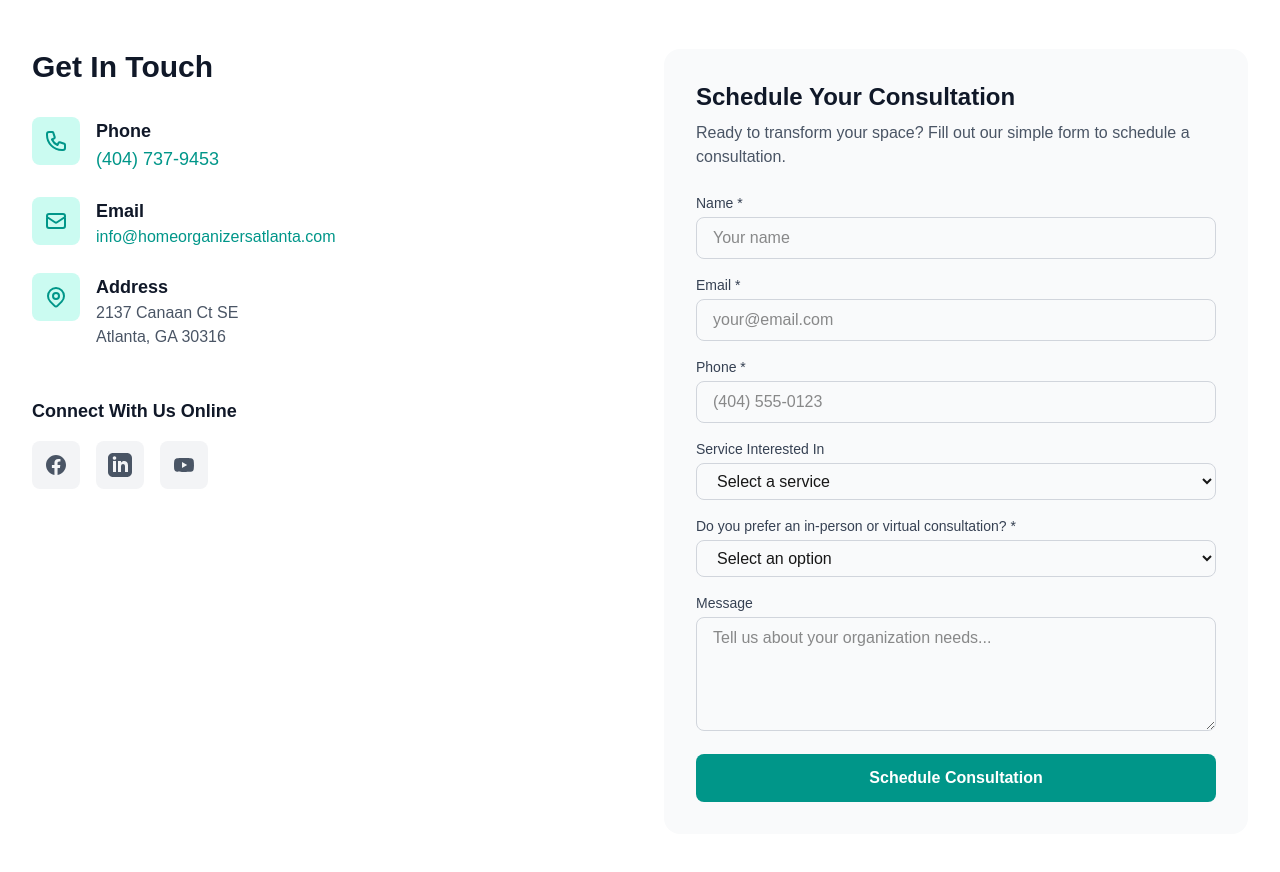
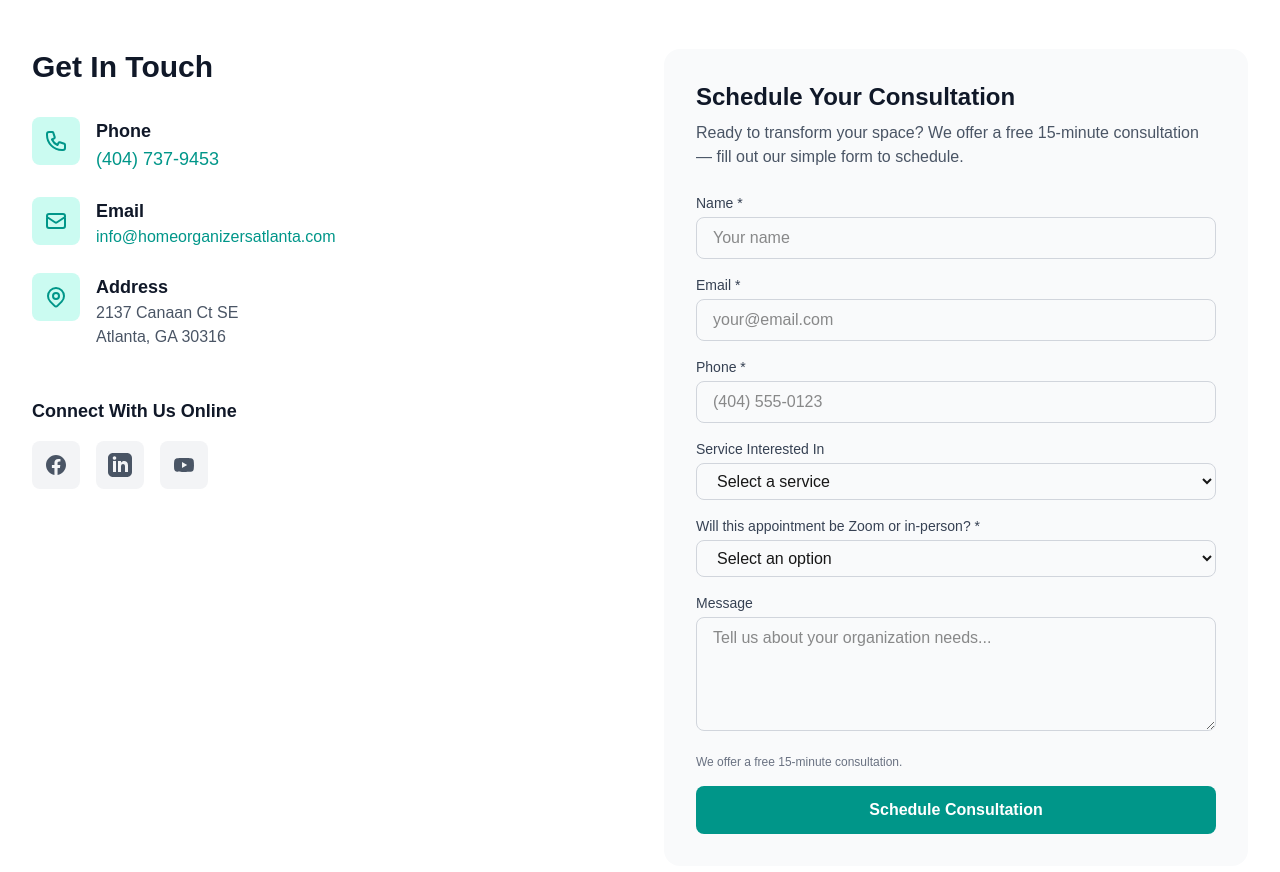
Before and after one commit to mperlmutter83/home-organizers-atlanta, a Next.js app: page /contact in a window 1280 px wide. Shown: the part 660-1532 px from the top of the page. Built offline with nearby package versions, Linux system fonts and the light colour scheme.

Commit message:
Offer free 15-minute consultation

```diff
--- a/src/app/api/lead/route.ts
+++ b/src/app/api/lead/route.ts
@@ -28,7 +28,7 @@ export async function POST(request: NextRequest) {
 
     const parts = [
       service ? `Service: ${serviceLabels[service] ?? service}` : null,
-      consultationType ? `Consultation preference: ${consultationType === 'in-person' ? 'In-Person' : 'Virtual'}` : null,
+      consultationType ? `Consultation preference: ${consultationType === 'in-person' ? 'In-Person' : consultationType === 'zoom' ? 'Zoom' : 'Virtual'}` : null,
       consultationType === 'in-person' && address ? `Address: ${address}` : null,
       message || null,
     ].filter(Boolean);
--- a/src/app/contact/page.tsx
+++ b/src/app/contact/page.tsx
@@ -160,7 +160,7 @@ export default function ContactPage() {
               <div className="bg-gray-50 rounded-2xl p-8">
                 <h2 className="text-2xl font-bold text-gray-900 mb-2">Schedule Your Consultation</h2>
                 <p className="text-gray-600 mb-6">
-                  Ready to transform your space? Fill out our simple form to schedule a consultation.
+                  Ready to transform your space? We offer a free 15-minute consultation — fill out our simple form to schedule.
                 </p>
                 <LeadForm />
               </div>
--- a/src/components/LeadForm.tsx
+++ b/src/components/LeadForm.tsx
@@ -132,7 +132,7 @@ export default function LeadForm({ className = '' }: LeadFormProps) {
 
       <div>
         <label htmlFor="consultationType" className="block text-sm font-medium text-gray-700 mb-1">
-          Do you prefer an in-person or virtual consultation? *
+          Will this appointment be Zoom or in-person? *
         </label>
         <select
           id="consultationType"
@@ -143,7 +143,7 @@ export default function LeadForm({ className = '' }: LeadFormProps) {
         >
           <option value="">Select an option</option>
           <option value="in-person">In-Person Consultation</option>
-          <option value="virtual">Virtual Consultation</option>
+          <option value="zoom">Zoom Consultation</option>
         </select>
       </div>
 
@@ -178,6 +178,10 @@ export default function LeadForm({ className = '' }: LeadFormProps) {
         />
       </div>
 
+      <p className="text-xs text-gray-500">
+        We offer a free 15-minute consultation.
+      </p>
+
       <button
         type="submit"
         disabled={status === 'submitting'}
```
